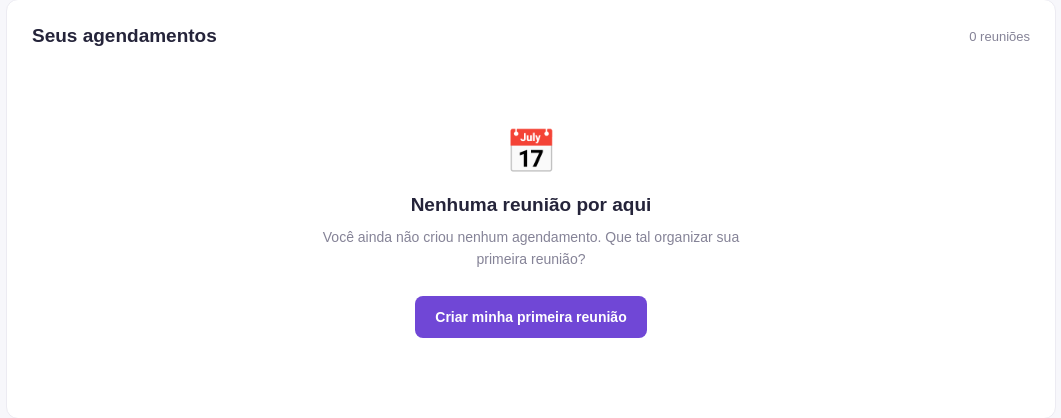
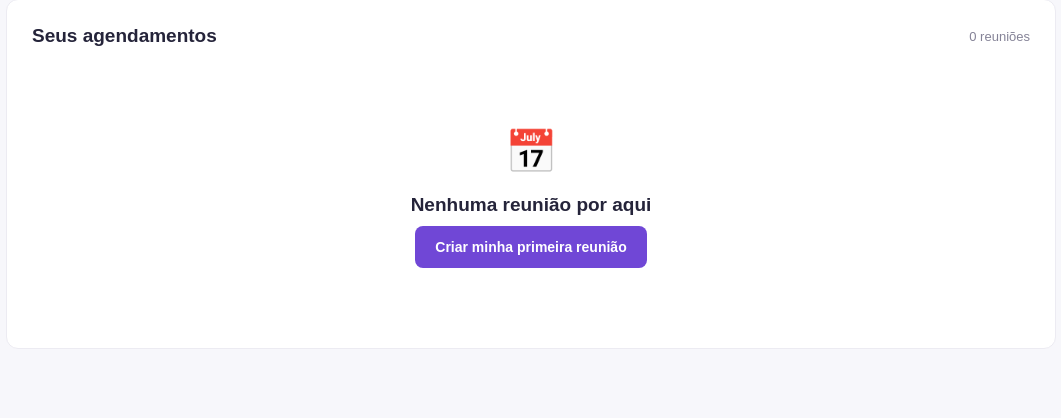
Before and after one commit to vihari2/Conectime, a Java web app: page /reunioes in a window 1280 px wide. Shown: the part 263-681 px from the top of the page, without its empty margins (109-1170 px from the left). Run offline with Spring Boot 4, a stand-in JSP engine, Linux system fonts and the light colour scheme; the visitor is signed in with stand-in values (Sample User, id 1); data that the repository does not hold is empty.

Commit message:
fix: readme + lista.jsp

```diff
--- a/src/main/webapp/WEB-INF/views/reuniao/lista.jsp
+++ b/src/main/webapp/WEB-INF/views/reuniao/lista.jsp
@@ -89,11 +89,6 @@
                     <div class="empty-icon">📅</div>
 
                     <h3>Nenhuma reunião por aqui</h3>
-
-                    <p>
-                        Você ainda não criou nenhum agendamento.
-                        Que tal organizar sua primeira reunião?
-                    </p>
 
                     <a href="${pageContext.request.contextPath}/reunioes/nova"
                        class="create-button">
```
Also changed, not shown: README.md.
